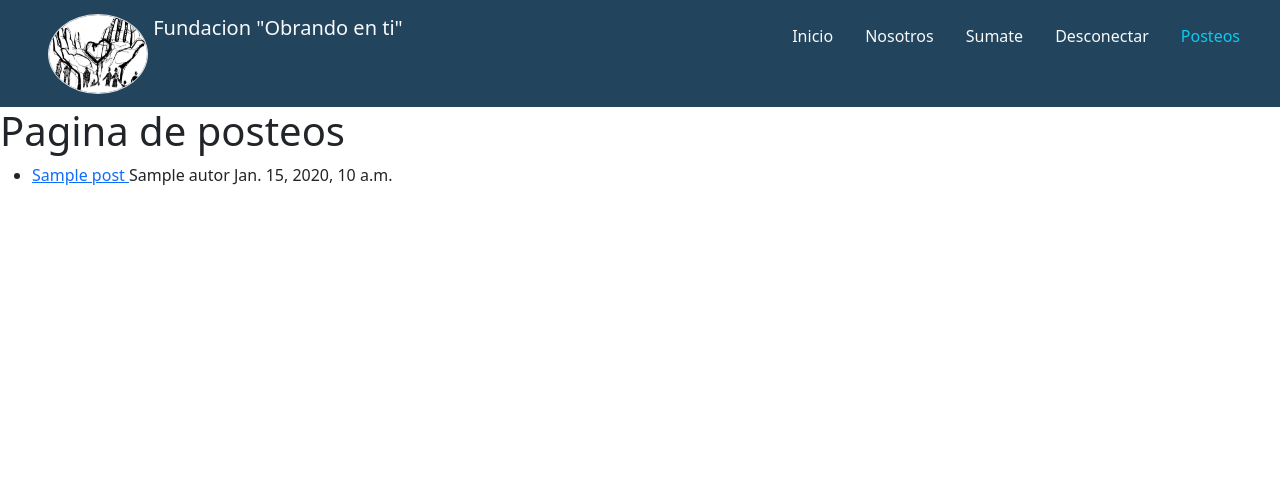
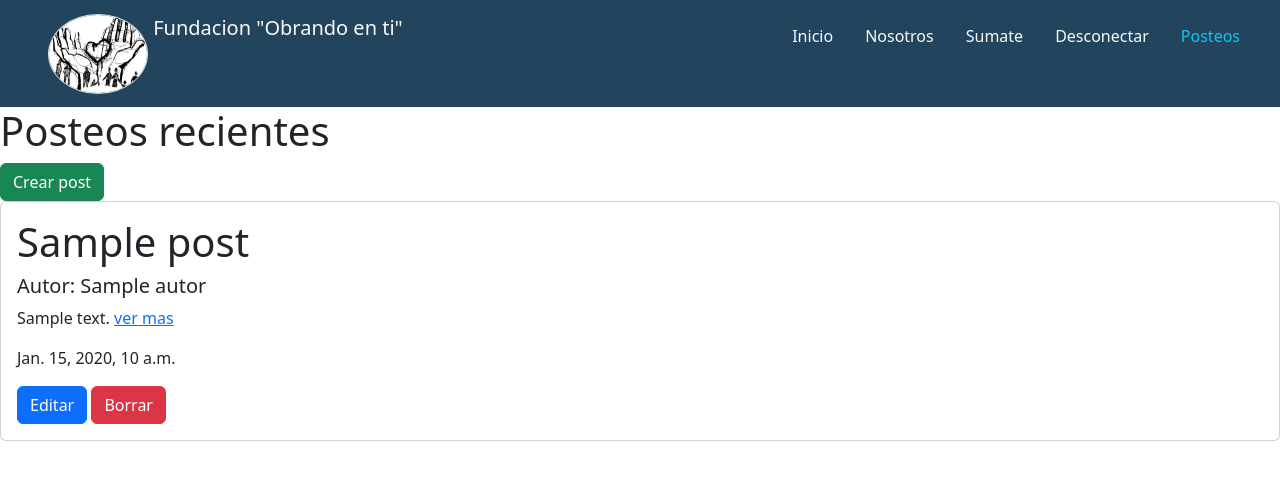
Before and after one commit to dulcineavila/Trabajo_final, a Django app: template Proyecto_6/blog/templates/posteos.html in a window 1280 px wide. Shown: the top 480 px of the page. Run offline with Django 4.2, Linux system fonts and the light colour scheme; the visitor is signed in with stand-in values (Sample User, id 1); tables that the repository leaves empty hold one stand-in row (values such as "Sample post"); the template is opened without the code that fills it: most values are stand-ins (such as "Sample title", 1, 10 or a date in 2020); data that the repository does not hold is empty.

Commit message:
Cambios en posteos

```diff
--- a/Proyecto_6/blog/templates/posteos.html
+++ b/Proyecto_6/blog/templates/posteos.html
@@ -2,7 +2,7 @@
   <head>
     <meta charset="utf-8">
     <meta http-equiv="X-UA-Compatible" content="IE=edge">
-    <title> {% block title %}Grupo 6 {% endblock title %}</title>
+    <title> {% block title %}Posteos {% endblock title %}</title>
     <meta name="description" content="">
     <meta name="viewport" content="width=device-width, initial-scale=1">
     <link rel="stylesheet" href="">
@@ -10,18 +10,32 @@
   <body>
      {% block content %}
      {% include 'navbar.html' %}
-     <h1>Pagina de posteos</h1>
-     <ul>
-      {% for p in post %}
-      <li>
-      <a href = "{% url 'postdetail' slug=p.slug %}">
-        {{p.title}}
-         </a>
-        {{p.autor}}
-        {{p.fecha_publicacion}}
+     <h1>Posteos recientes</h1>
+     {% if user.is_authenticated %}
+     <a name="" id="" class="btn btn-success" href="{% url 'Cpost' %}" role="button" >Crear post</a>
+     {% endif %}
+      {% for p in post  %}
+      <div class="card-group">
+        <div class="card">
+          <div class="card-body">
+            <h1 class="button" href="{% url 'postdetail' slug=p.slug %}">{{ p.title }}</h1>
+            <h5 class="card-text">Autor: {{ p.autor }}</h5>
+            <p class="card-text">
+              {{ p.description }}
+              <a href="{% url 'postdetail' slug=p.slug %}">ver mas</a>
+            </p>
+            <p class="card-text">{{ p.fecha_publicacion }}</p>
 
-    </li>
+            {% if user.is_authenticated %}
+            <a name="" id="" class="btn btn-primary" href="{% url 'Epost' slug=p.slug %}" role="button">Editar</a>
+            <a name="" id="" class="btn btn-danger" href="{% url 'Bpost' slug=p.slug %}" role="button">Borrar</a>
+            {% endif %}
+          </div>
+        </div>
+      </div>
+
       {% endfor %}
+
      {% endblock content %}
      </ul>
   </body>
```
